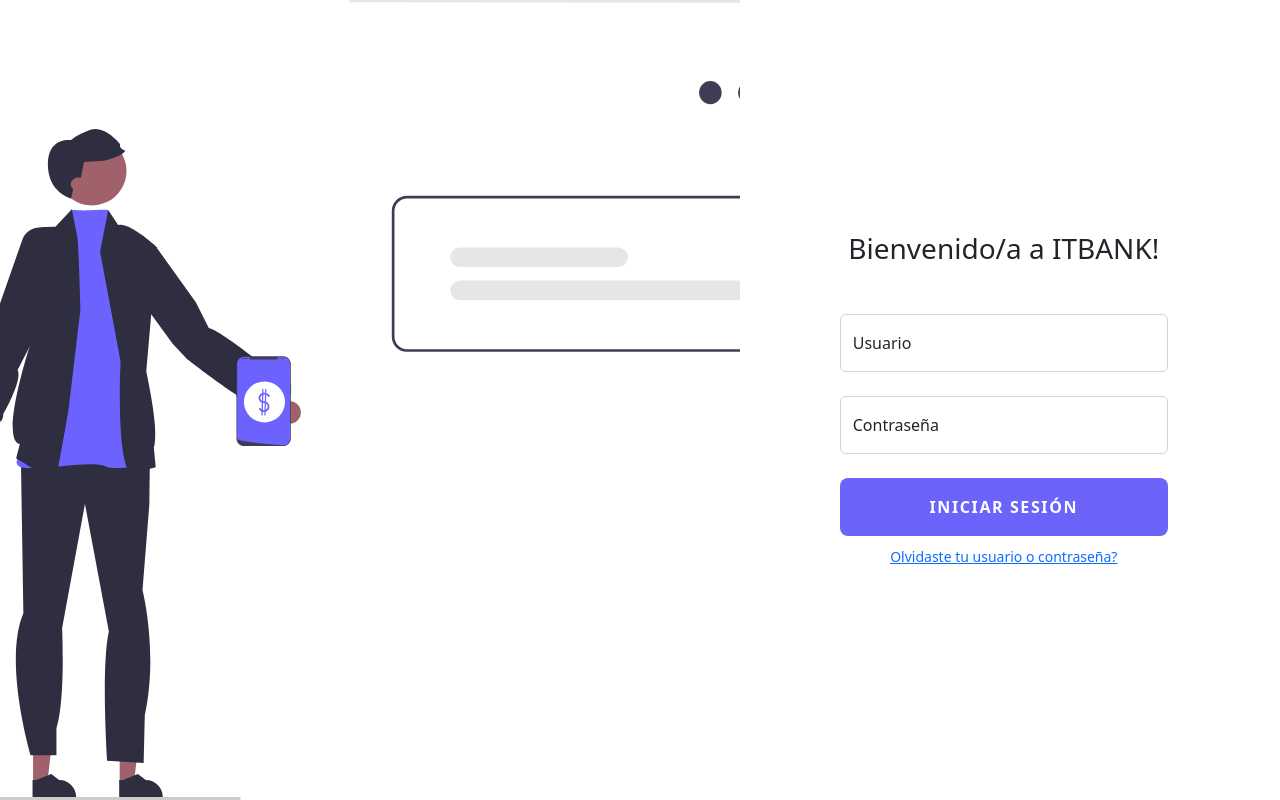
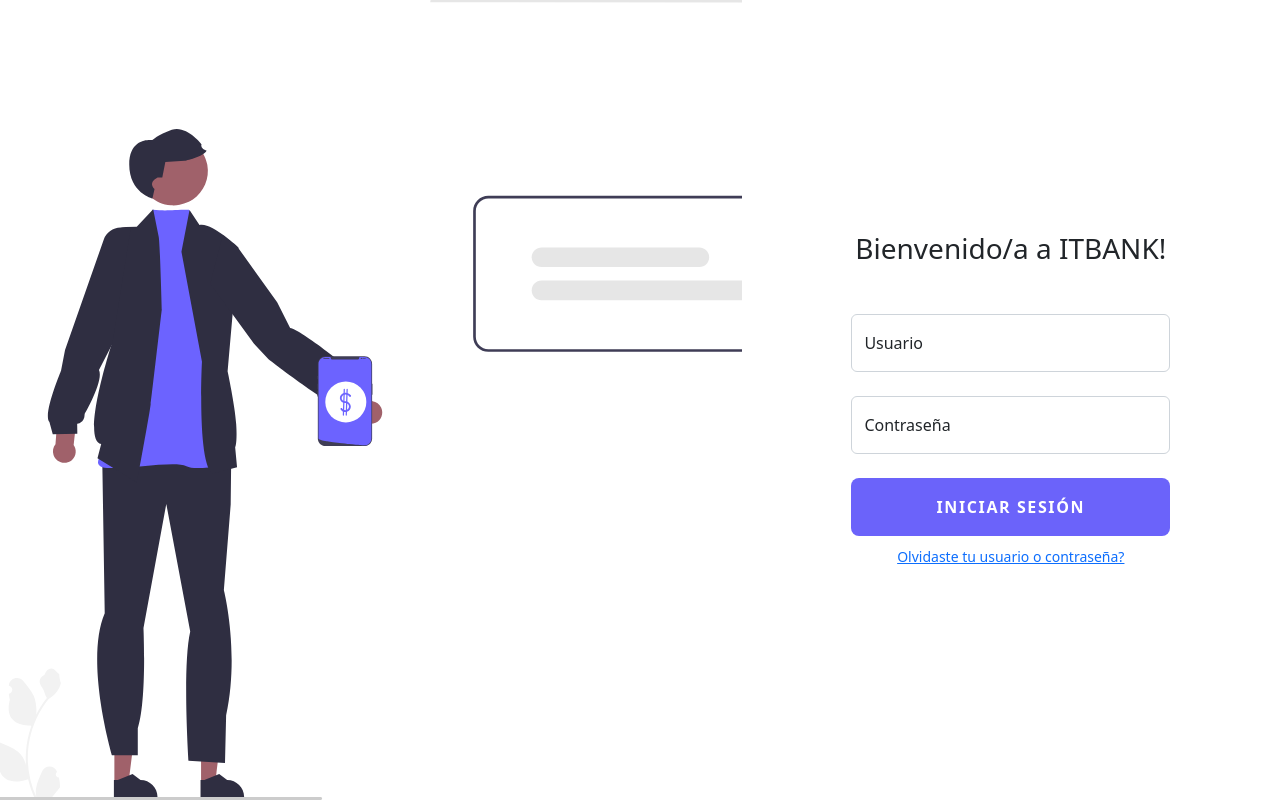
Before and after one commit to Joaquinnicolasrossi/ITBANK-grupo1, a plain HTML site: page index.html in a window 1280 px wide. Drawn offline with nearby package versions, Linux system fonts and the light colour scheme.

Commit message:
Retoques al responsive del login y la imagen

```diff
--- a/css/main.css
+++ b/css/main.css
@@ -1,16 +1,16 @@
 :root {
   --color-violeta: #6b63fa;
-}
-
-
-.login {
-    min-height: 100vh;
 }
 
 .bg-image {
   background-image: url('/assets/undraw_online_banking_re_kwqh.svg');
   background-size: cover;
-    background-position: 30%;
+  background-position: left;
+  background-repeat: no-repeat;
+}
+
+.login {
+min-height: 100vh;
 }
 
 .login-heading {
--- a/index.html
+++ b/index.html
@@ -9,14 +9,14 @@
     <title>ITBANK</title>
 </head>
   <div class="container-fluid ps-md-0">
-    <div class="row g-0">
+    <div class="row">
 
       <!-- Col izq -->
-      <div class="d-none d-md-flex col-md-5 col-lg-7 justify-content-center bg-image"></div>
+      <div class="col-md-6 col-lg-7 bg-image"></div>
       <!-- End col izq -->
 
       <!-- Col der-->
-      <div class="col-md-7 col-lg-5">
+      <div class="col-md-6 col-lg-5">
         <div class="login d-flex align-items-center py-5">
           <div class="container">
             <div class="row">
```
Lines whose indentation alone changed are shown as unchanged.
